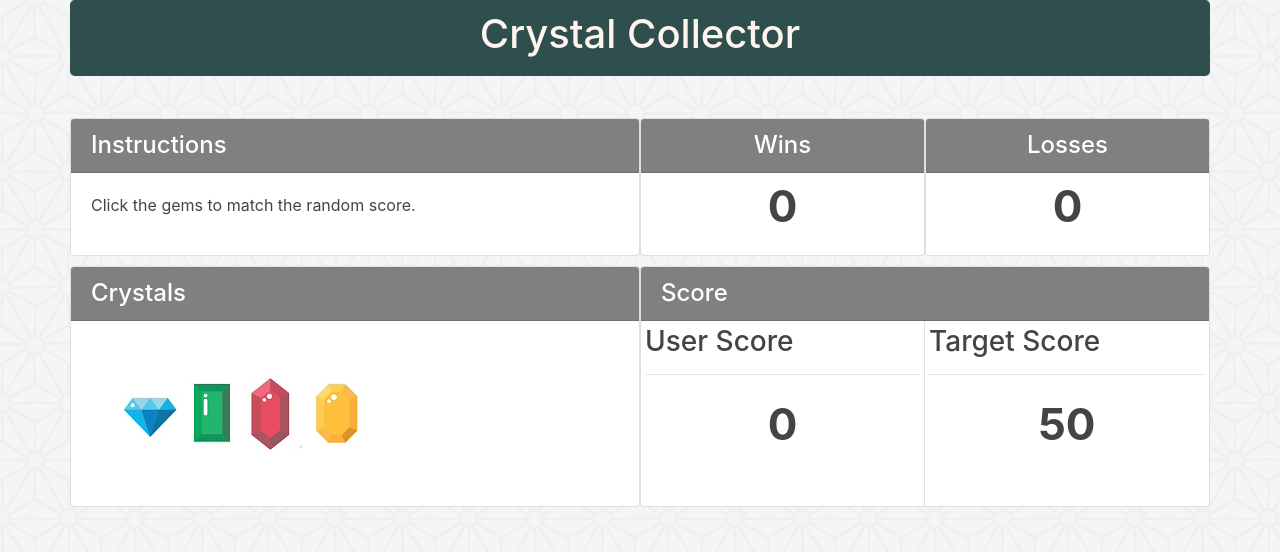
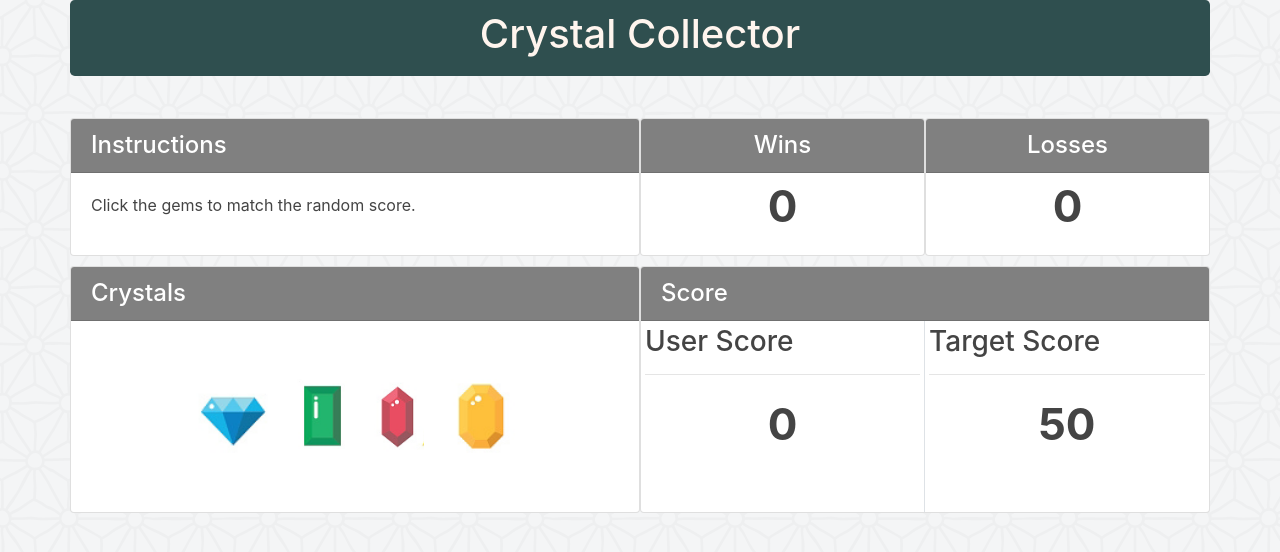
Before and after one commit to diloretodg/unit-4-game, a plain HTML site: page index.html in a window 1280 px wide. Drawn offline with nearby package versions, Linux system fonts and the light colour scheme.

Commit message:
layout adjustments

```diff
--- a/assets/css/style.css
+++ b/assets/css/style.css
@@ -15,6 +15,7 @@ body {
 .crystal {
     height: 75px;
     width: auto;
+    margin: 10px;
 }
 .card {
     margin-top: 10px;
--- a/index.html
+++ b/index.html
@@ -37,11 +37,11 @@
         <div class="row">
             <div class="col-md-6 card px-0">
                 <h4 class="card-header">Crystals</h4>
-                <div class="card-body p-5">
-                    <img id="blue-crystal" src="assets/images/blue.png">
-                    <img id="green-crystal" src="assets/images/green.png">
-                    <img id="red-crystal" src="assets/images/red.png">
-                    <img id="yellow-crystal" src="assets/images/yellow.png">
+                <div class="card-body p-5 mx-auto d-block">
+                    <img id="blue-crystal" class="crystal" src="assets/images/blue.png">
+                    <img id="green-crystal" class="crystal" src="assets/images/green.png">
+                    <img id="red-crystal" class="crystal" src="assets/images/red.png">
+                    <img id="yellow-crystal" class="crystal" src="assets/images/yellow.png">
                 </div>
             </div>
             <div class="col-md-6 card">
```
